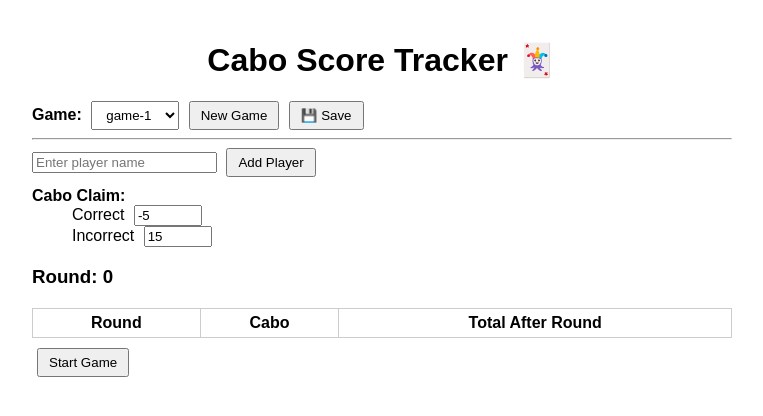
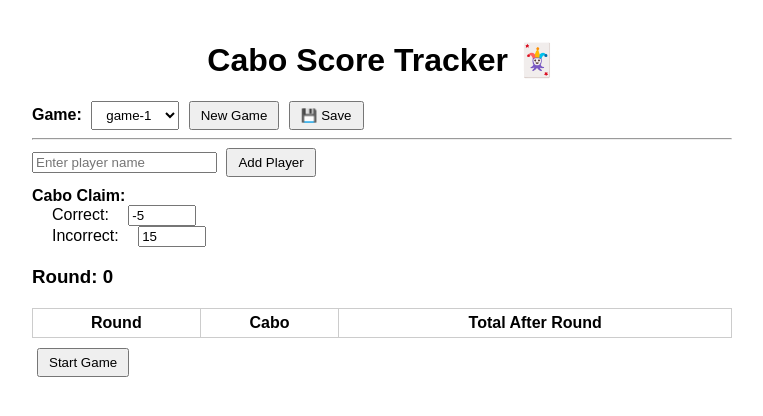
Before and after one commit to haydendoyle1/haydendoyle1.github.io, a Jekyll site: the page game/game.html, which Jekyll copies as it is, in a window 1280 px wide. Shown: the top 416 px of the page, without its empty margins (258-1021 px from the left). Built offline with Jekyll 4.4.1, drawn with Linux system fonts in a browser that asks for light colours.

Commit message:
Refactor penalty input labels for clarity

```diff
--- a/game/game.html
+++ b/game/game.html
@@ -44,9 +44,14 @@
 
 <div style="margin-top:10px;">
   <strong>Cabo Claim:</strong>
-  <br><span style="padding-left: 40px;"></span>Correct
+  <br>
+  <span style="padding-left: 20px;"></span>
+  Correct:
+  <span style="padding-left: 10px;"></span>
   <input type="number" id="correctPenalty" value="-5">
-  <br><span style="padding-left: 40px;"></span>Incorrect
+  <br><span style="padding-left: 20px;"></span>
+  Incorrect:
+  <span style="padding-left: 10px;"></span>
   <input type="number" id="incorrectPenalty" value="15">
 </div>
 
```
